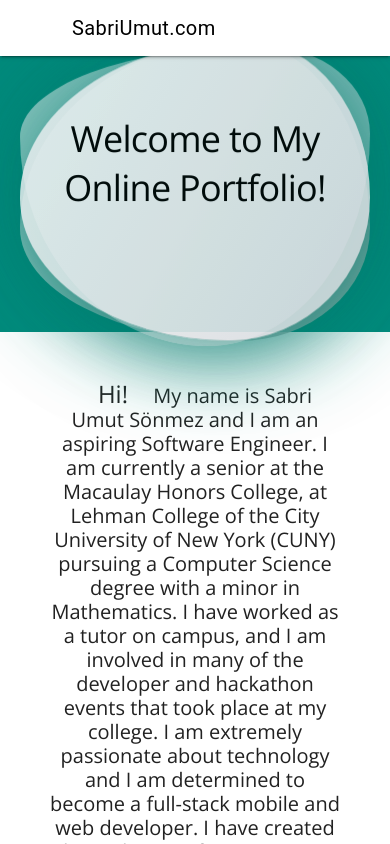
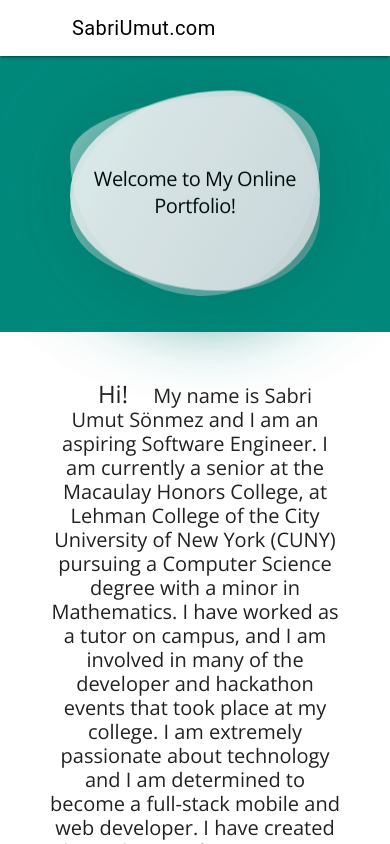
Before and after one commit to sabrisonmez54/PWA-Website, a website: page public/index.html in a window 390 px wide. Drawn offline with nearby package versions, Linux system fonts and the light colour scheme.

Commit message:
fixed the animation size on mobile

```diff
--- a/public/index.html
+++ b/public/index.html
@@ -26,8 +26,8 @@
   <link rel="stylesheet" href="https://www.w3schools.com/w3css/4/w3.css">
   <link rel="stylesheet" type="text/css" href="//fonts.googleapis.com/css?family=Open+Sans" />
   <meta content="width=device-width, initial-scale=1" name="viewport" />
-  <script src="https://code.jquery.com/jquery-1.11.1.min.js"></script>
-  <script src="https://ajax.googleapis.com/ajax/libs/jquery/1.9.1/jquery.min.js"></script>
+
+  <script rel="preload" src="https://ajax.googleapis.com/ajax/libs/jquery/1.9.1/jquery.min.js"></script>
   <meta name="apple-mobile-web-app-capable" content="yes">
   <meta name="apple-mobile-web-app-status-bar-style" content="black">
   <link rel="apple-touch-icon" href="/src/images/icons/android-launchericon-144-144.png" sizes="144x144">
@@ -92,12 +92,8 @@
             <div class=" hero-text">
 
             <div class="gooey">
-              <h1 style="
-                font-family: 'open Sans', sans-serif;
-                position:relative; z-index: 1;  padding: 15px;  right: 0;
-                left: 0;
-                top: 59px;
-                margin: auto; text-align: center;">Welcome to My Online Portfolio!</h1>
+              <h1 class="
+                gooey-text">Welcome to My Online Portfolio!</h1>
             </div>
 
           </div>
--- a/public/src/css/app.css
+++ b/public/src/css/app.css
@@ -56,7 +56,7 @@ a:hover {
     text-align: start;
     padding: 0;
   }
-}
+
 .description {
   max-width: 50%;
   padding: 50px;
@@ -290,12 +290,26 @@ footer::after {
   /* clip-path: url("#wave"); */
   background-color: #00796b;
 }
-
+.gooey-text{
+  font-family: 'open Sans', sans-serif;
+  position:relative; z-index: 1;  padding: 15px;  right: 0;
+  left: 0;
+  top: 59px;
+  margin: auto; text-align: center;
+}
 @media only screen and (max-width: 700px) {
   footer::after {
     clip-path: none;
     height: 150px;
   }
+  .gooey {
+    width: 250px;
+    height: 200px;
+  }
+  .gooey-text {
+    font-size:20px;
+  }
+}
 }
 
 footer .ball {
```
Also changed, not shown: public/pwa/index.html (+2 -2 lines).
